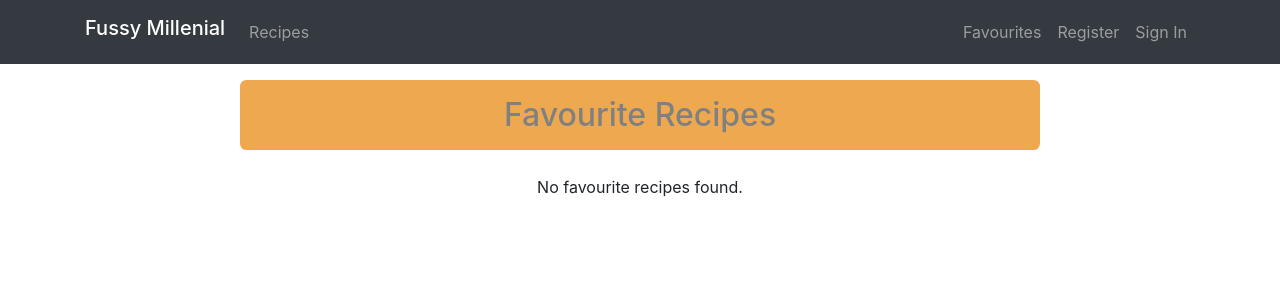
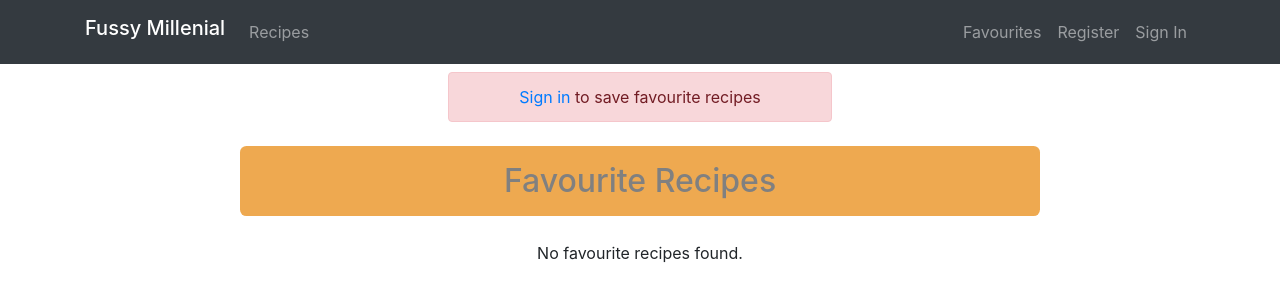
Before and after one commit to mxtng/fussy-millenial, a React (Create React App) app in the folder client/: page /favourites in a window 1280 px wide. Shown: the top 300 px of the page. Built offline with nearby package versions, Linux system fonts and the light colour scheme.

Commit message:
favourite page update

```diff
--- a/client/src/pages/favourites/Favourites.js
+++ b/client/src/pages/favourites/Favourites.js
@@ -1,18 +1,24 @@
 import React from "react";
 import "./Favourites.scss";
 import { connect } from "react-redux";
+import { Link } from "react-router-dom";
 
 import RecipeItem from "../../components/recipe-item/RecipeItem";
 
 import { removeFavourite } from "../../redux/actions/recipe";
 
-const Favourites = ({ favourites, removeFavourite }) => {
+const Favourites = ({ authenticated, favourites, removeFavourite }) => {
   const clickRemove = (id) => {
     removeFavourite(id);
   };
 
   return (
     <div className="favourite-page">
+      {!authenticated && (
+        <p className='warning alert alert-danger'>
+          <Link to="/signin">Sign in</Link> to save favourite recipes
+        </p>
+      )}
       <h2 className="title">Favourite Recipes</h2>
       <div className="recipe-list container-xl">
         {favourites.length > 0 ? (
@@ -43,7 +49,11 @@ const Favourites = ({ favourites, removeFavourite }) => {
   );
 };
 
-const mapStateToProps = ({ recipe: { favourites } }) => ({
+const mapStateToProps = ({
+  auth: { authenticated },
+  recipe: { favourites },
+}) => ({
+  authenticated,
   favourites,
 });
 
--- a/client/src/pages/favourites/Favourites.scss
+++ b/client/src/pages/favourites/Favourites.scss
@@ -5,11 +5,17 @@
   height: 100vh;
   width: 100vw;
 
+  .warning {
+    margin-top: 0.5rem;
+    width: 30%;
+    text-align: center;
+  }
+
   .title {
     background-color: #eea950;
     border-radius: 0.4rem;
     width: 100%;
-    margin-top: 1rem;
+    margin-top: 0.5rem;
     padding: 1rem 0.5rem;
     font-size: 2rem;
     color: grey;
```
